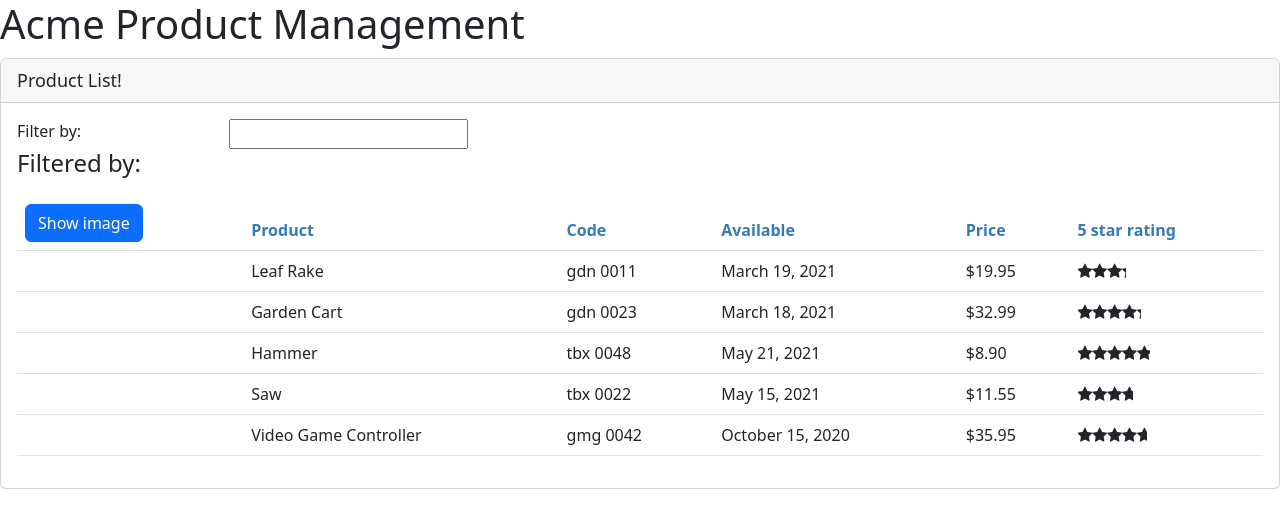
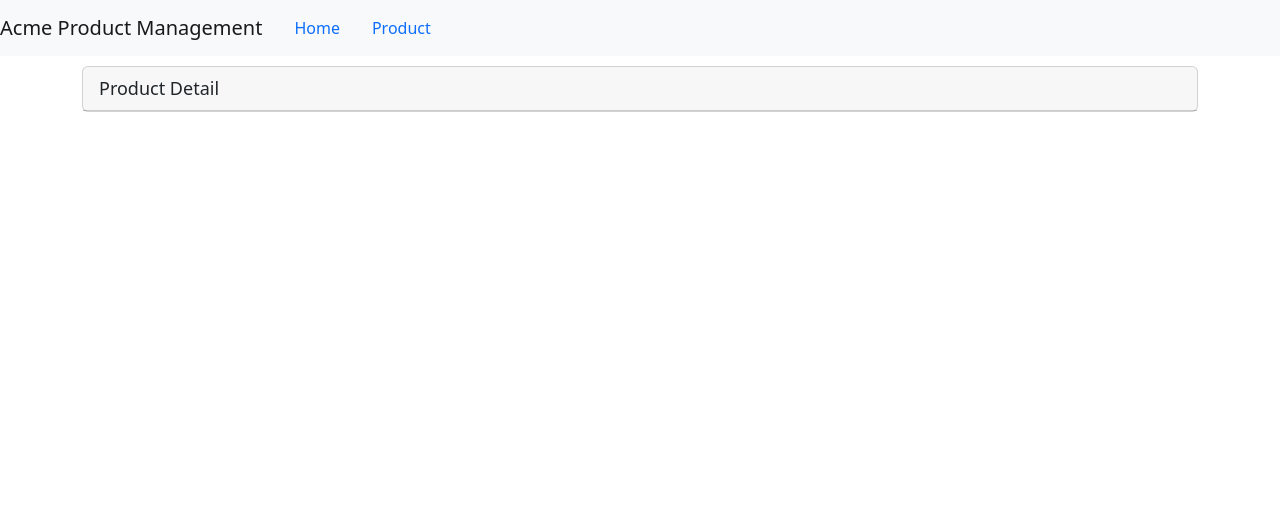
Before and after one commit to Runekid/angular_course, an Angular app in the folder APM-Start/: page /products/1 in a window 1280 px wide. Shown: the top 528 px of the page. Built offline with nearby package versions, Linux system fonts and the light colour scheme.

Commit message:
chapter 11 Navigation and Routing Basics - done

```diff
--- a/APM-Start/src/app/app.component.ts
+++ b/APM-Start/src/app/app.component.ts
@@ -3,9 +3,15 @@
 @Component({
   selector: 'pm-root',
   template: `
-  <div>
-    <h1>{{pageTitle}}</h1>
-    <pm-products></pm-products>
+  <nav class='navbar navbar-expand navbar-light bg-light'>
+    <a class='navbar-brand'>{{pageTitle}}</a>
+    <ul class='nav nav-pills'>
+      <li><a class='nav-link' routerLink="/welcome">Home</a></li>
+      <li><a class='nav-link' routerLink="/products">Product</a></li>
+    </ul>
+  </nav>
+  <div class='container'>
+    <router-outlet></router-outlet>
   </div>
   `,
 })
--- /dev/null
+++ b/APM-Start/src/app/products/product-detail.component.html
@@ -0,0 +1,5 @@
+<div class='card'>
+    <div class='card-header'>
+    {{pageTitle}}
+    </div>
+</div>
--- /dev/null
+++ b/APM-Start/src/app/products/product-detail.component.ts
@@ -0,0 +1,16 @@
+import { Component, OnInit } from '@angular/core';
+
+@Component({
+  selector: 'pm-product-detail',
+  templateUrl: './product-detail.component.html',
+  styleUrls: ['./product-detail.component.css']
+})
+export class ProductDetailComponent implements OnInit {
+  pageTitle: string = 'Product Detail';
+
+  constructor() { }
+
+  ngOnInit(): void {
+  }
+
+}
--- a/APM-Start/src/app/products/product-list.component.ts
+++ b/APM-Start/src/app/products/product-list.component.ts
@@ -4,7 +4,6 @@
 import { ProductService } from "./product.service";
 
 @Component({
-  selector: 'pm-products',
   templateUrl: './product-list.component.html',
   styleUrls: ['./product-list.component.css']
 })
```
Also changed, not shown: APM-Start/src/app/app.module.ts (+15 -3 lines), APM-Start/src/app/products/product-detail.component.css (added), 1 other file (tests, documents, lock files or other folders).
